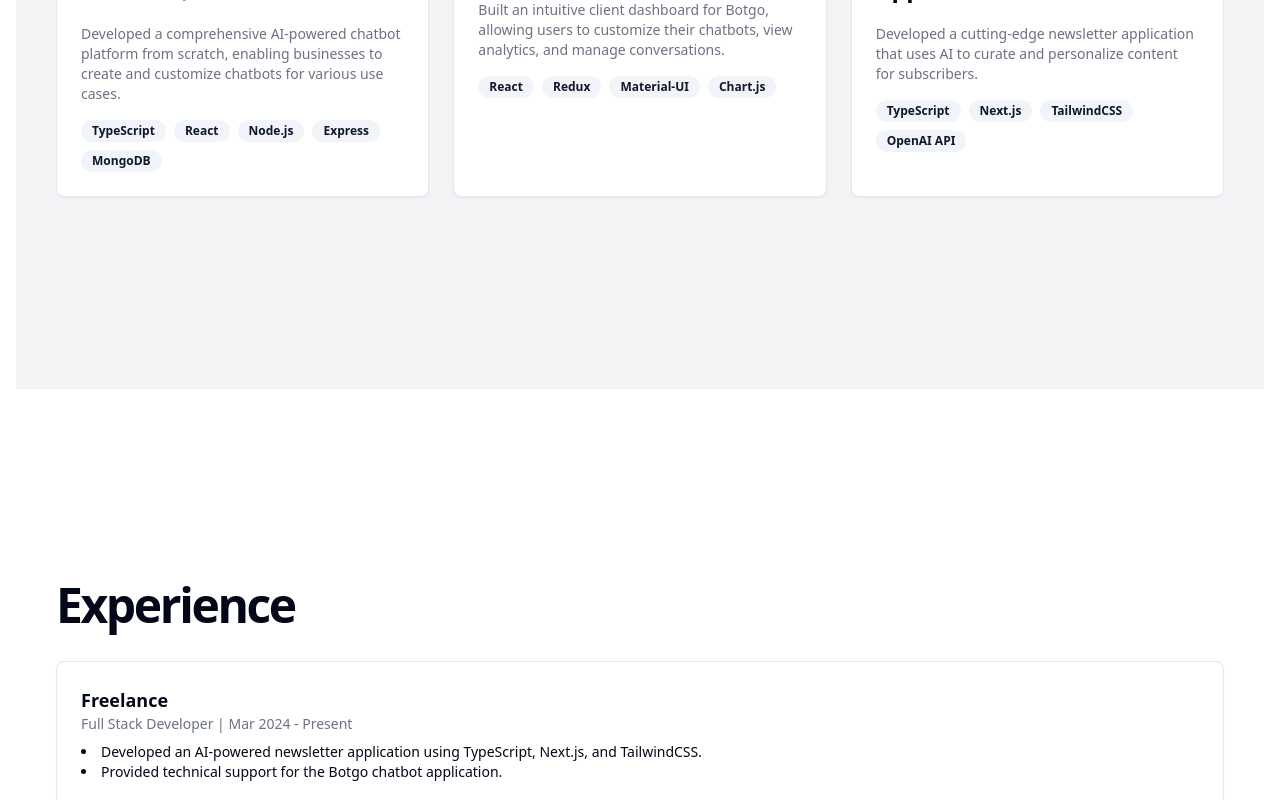
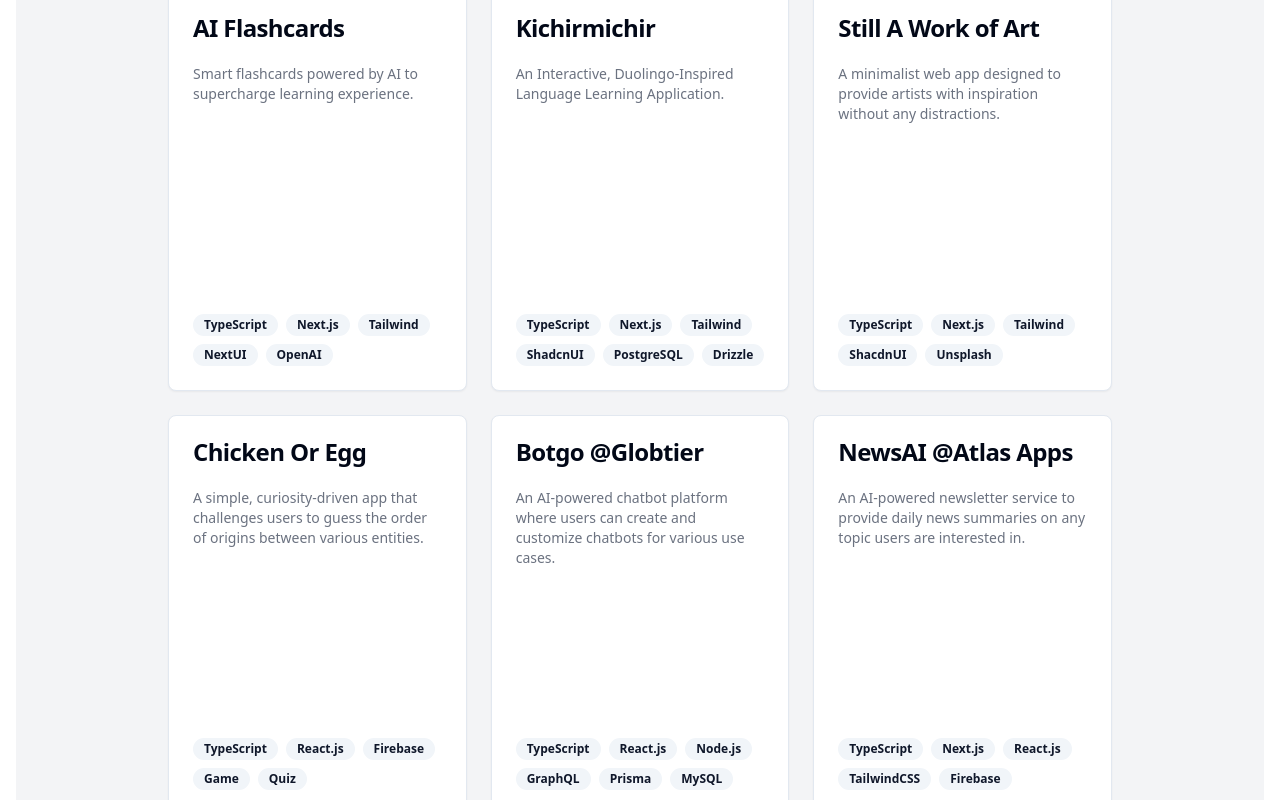
Before and after one commit to basuabhirup/portfolio-v2, a Next.js app: page / in a window 1280 px wide. Shown: the part 1700-2500 px from the top of the page. Built offline with nearby package versions, Linux system fonts and the light colour scheme.

Commit message:
Improve UI layout of projects section + minor changes

```diff
--- a/components/portfolio.tsx
+++ b/components/portfolio.tsx
@@ -2,7 +2,14 @@
 
 import { useState, useEffect } from "react";
 import { Button } from "@/components/ui/button";
-import { Card, CardContent, CardHeader, CardTitle } from "@/components/ui/card";
+import {
+  Card,
+  CardContent,
+  CardDescription,
+  CardFooter,
+  CardHeader,
+  CardTitle,
+} from "@/components/ui/card";
 import { Sheet, SheetContent, SheetTrigger } from "@/components/ui/sheet";
 import { Badge } from "@/components/ui/badge";
 import { Github, Linkedin, Mail, Twitter, ArrowUp, Menu } from "lucide-react";
@@ -78,7 +85,7 @@ export function Portfolio() {
       <header className="sticky top-0 z-50 w-full px-4 md:px-6 lg:px-8 xl:px-10 border-b bg-background/95 dark:bg-gray-900/95 backdrop-blur supports-[backdrop-filter]:bg-background/60 dark:supports-[backdrop-filter]:bg-gray-900/60">
         {" "}
         <div className="w-full flex h-14 justify-stretch items-center">
-          <div className="mx-4 w-full hidden lg:flex justify-between">
+          <div className="w-full max-w-screen-lg mx-auto hidden lg:flex justify-between">
             <Link className="mr-6 flex items-center space-x-2" href="/">
               <span className="hidden font-bold sm:inline-block">
                 {profile.name}
@@ -149,7 +156,7 @@ export function Portfolio() {
         </SectionWrapper>
         <SectionWrapper id="about" heading="About Me">
           <Card className="2xl:text-xl dark:bg-gray-800">
-            <CardContent className="space-y-4 pt-6">
+            <CardContent className="space-y-4 px-4 py-8">
               {profile.about.paragraphs.map((para, index) => (
                 <p key={index}>{para}</p>
               ))}
@@ -163,15 +170,17 @@ export function Portfolio() {
         >
           <div className="grid gap-6 md:grid-cols-2 lg:grid-cols-3">
             {profile.projects.map((project, index) => (
-              <Card key={index} className="dark:bg-gray-800">
+              <Card key={index} className="flex flex-col h-[400px]">
                 <CardHeader>
                   <CardTitle>{project.name}</CardTitle>
                 </CardHeader>
                 <CardContent>
-                  <p className="text-sm text-gray-500 mb-4 2xl:text-xl dark:text-gray-400">
+                  <CardDescription className="text-sm text-gray-500 mb-4 2xl:text-xl dark:text-gray-400">
                     {project.description}
-                  </p>
-                  <div className="flex flex-wrap gap-2">
+                  </CardDescription>
+                </CardContent>
+                <CardContent className="flex-grow" />
+                <CardFooter className="flex flex-wrap gap-2">
                   {project.technologies.map((tech) => (
                     <Badge
                       key={tech}
@@ -181,8 +190,7 @@ export function Portfolio() {
                       {tech}
                     </Badge>
                   ))}
-                  </div>
-                </CardContent>
+                </CardFooter>
               </Card>
             ))}
           </div>
--- a/components/section-wrapper.tsx
+++ b/components/section-wrapper.tsx
@@ -21,7 +21,7 @@ export const SectionWrapper: React.FC<PropsWithChildren<IProps>> = ({
         !!className && `${className}`
       )}
     >
-      <div className="w-full mx-auto px-4 md:px-6 lg:px-8 xl:px-10">
+      <div className="w-full mx-auto px-4 md:px-6 lg:px-8 xl:px-10 max-w-screen-lg">
         {!!heading && (
           <h2 className="text-3xl font-bold tracking-tighter sm:text-4xl md:text-5xl 2xl:text-6xl mb-8">
             {heading}
--- a/data/profile.json
+++ b/data/profile.json
@@ -81,34 +81,71 @@
     ],
     "projects": [
         {
-            "name": "Botgo (AI-powered Chatbot Platform)",
-            "description": "Developed a comprehensive AI-powered chatbot platform from scratch, enabling businesses to create and customize chatbots for various use cases.",
+            "name": "AI Flashcards",
+            "description": "Smart flashcards powered by AI to supercharge learning experience.",
             "technologies": [
                 "TypeScript",
-                "React",
-                "Node.js",
-                "Express",
-                "MongoDB"
+                "Next.js",
+                "Tailwind",
+                "NextUI",
+                "OpenAI"
             ]
         },
         {
-            "name": "Dashboard for Botgo",
-            "description": "Built an intuitive client dashboard for Botgo, allowing users to customize their chatbots, view analytics, and manage conversations.",
+            "name": "Kichirmichir",
+            "description": "An Interactive, Duolingo-Inspired Language Learning Application.",
             "technologies": [
-                "React",
-                "Redux",
-                "Material-UI",
-                "Chart.js"
+                "TypeScript",
+                "Next.js",
+                "Tailwind",
+                "ShadcnUI",
+                "PostgreSQL",
+                "Drizzle"
             ]
         },
         {
-            "name": "AI-powered Newsletter Application",
-            "description": "Developed a cutting-edge newsletter application that uses AI to curate and personalize content for subscribers.",
+            "name": "Still A Work of Art",
+            "description": "A minimalist web app designed to provide artists with inspiration without any distractions.",
             "technologies": [
                 "TypeScript",
                 "Next.js",
+                "Tailwind",
+                "ShacdnUI",
+                "Unsplash"
+            ]
+        },
+        {
+            "name": "Chicken Or Egg",
+            "description": "A simple, curiosity-driven app that challenges users to guess the order of origins between various entities.",
+            "technologies": [
+                "TypeScript",
+                "React.js",
+                "Firebase",
+                "Game",
+                "Quiz"
+            ]
+        },
+        {
+            "name": "Botgo @Globtier",
+            "description": "An AI-powered chatbot platform where users can create and customize chatbots for various use cases.",
+            "technologies": [
+                "TypeScript",
+                "React.js",
+                "Node.js",
+                "GraphQL",
+                "Prisma",
+                "MySQL"
+            ]
+        },
+        {
+            "name": "NewsAI @Atlas Apps",
+            "description": "An AI-powered newsletter service to provide daily news summaries on any topic users are interested in.",
+            "technologies": [
+                "TypeScript",
+                "Next.js",
+                "React.js",
                 "TailwindCSS",
-                "OpenAI API"
+                "Firebase"
             ]
         }
     ],
--- a/next.config.mjs
+++ b/next.config.mjs
@@ -1,4 +1,6 @@
 /** @type {import('next').NextConfig} */
-const nextConfig = {};
+const nextConfig = {
+  output: "export",
+};
 
 export default nextConfig;
```
Lines whose indentation alone changed are shown as unchanged.
